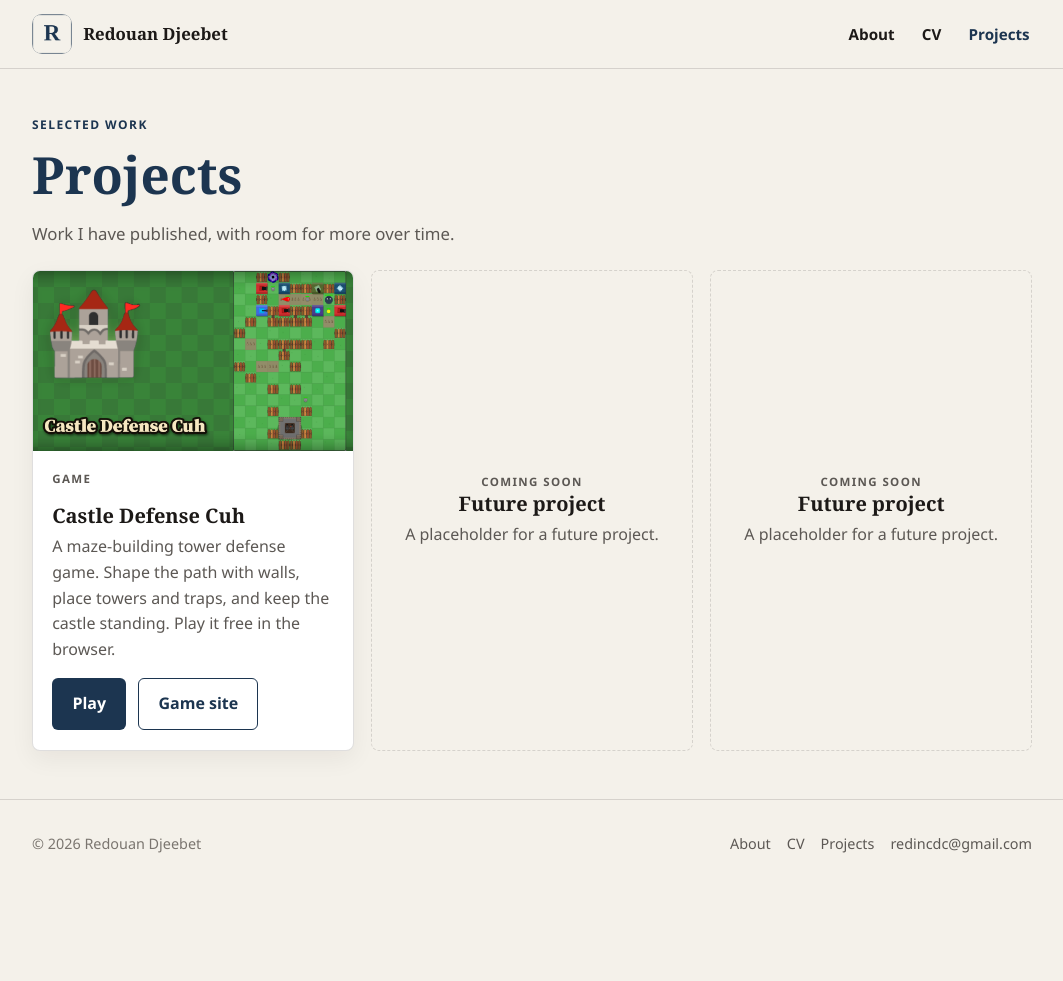
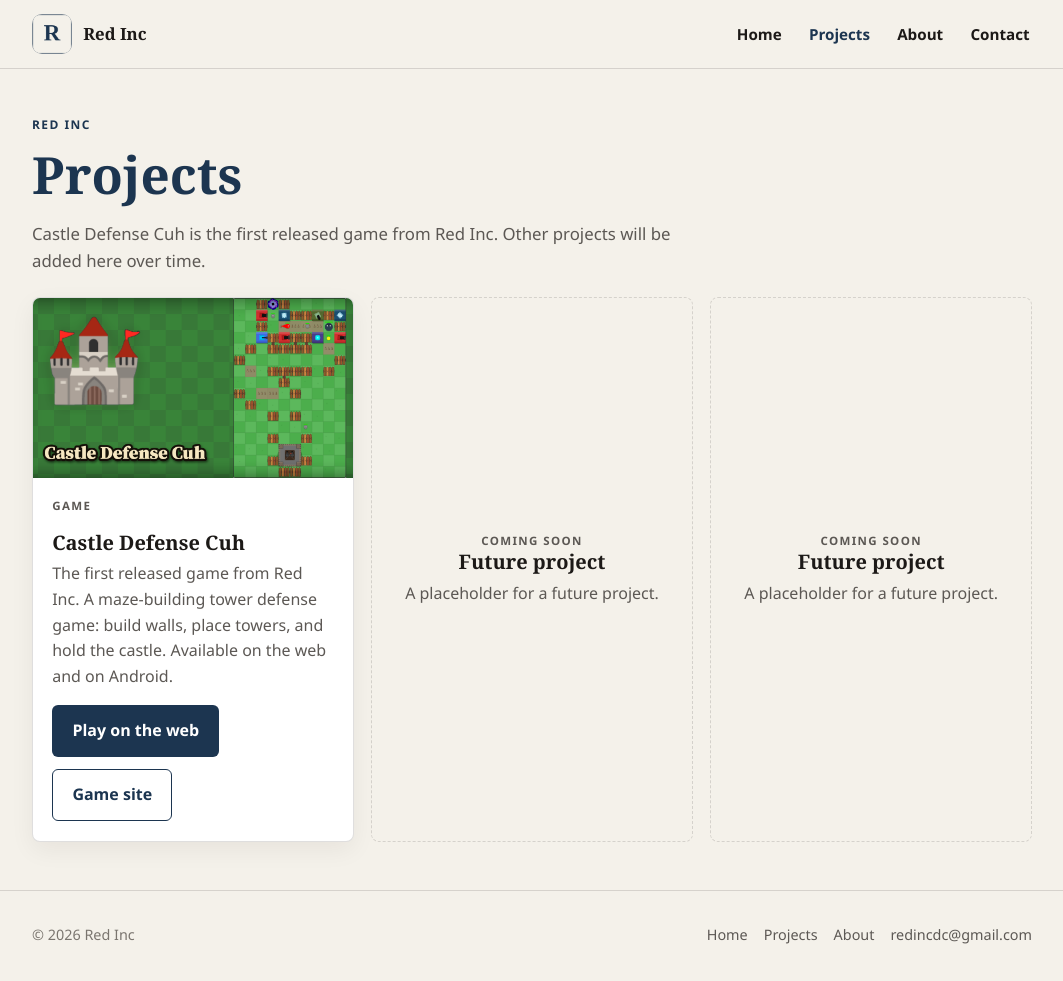
Before and after one commit to redincdc/redincdc.github.io, a plain HTML site: page projects/index.html in a window 1280 px wide. Shown: the whole page, without its empty margins (108-1171 px from the left). Before the commit the page ends 890 px from the top, so only its background shows below. Drawn offline with Linux system fonts and the light colour scheme.

Commit message:
Add files via upload

```diff
--- a/projects/index.html
+++ b/projects/index.html
@@ -3,14 +3,14 @@
 <head>
   <meta charset="utf-8">
   <meta name="viewport" content="width=device-width, initial-scale=1, viewport-fit=cover">
-  <title>Projects — Redouan Djeebet</title>
-  <meta name="description" content="Projects by Redouan Djeebet, including Castle Defense Cuh.">
+  <title>Projects — Red Inc</title>
+  <meta name="description" content="Projects from Red Inc, including Castle Defense Cuh, its first released game.">
   <meta name="theme-color" content="#f4f1ea">
   <link rel="icon" href="/favicon.ico" sizes="any">
   <link rel="icon" type="image/png" sizes="32x32" href="/favicon-32.png">
   <link rel="apple-touch-icon" href="/apple-touch-icon.png">
-  <meta property="og:title" content="Projects — Redouan Djeebet">
-  <meta property="og:description" content="Projects by Redouan Djeebet, including Castle Defense Cuh.">
+  <meta property="og:title" content="Projects — Red Inc">
+  <meta property="og:description" content="Projects from Red Inc, including Castle Defense Cuh, its first released game.">
   <meta property="og:image" content="/assets/og.png">
   <meta property="og:type" content="website">
   <link rel="stylesheet" href="/style.css">
@@ -21,46 +21,44 @@
     <div class="wrap header-inner">
       <a class="brand" href="/">
         <img src="/assets/logo.png" width="40" height="40" alt="">
-        <span class="brand-name">Redouan Djeebet</span>
+        <span class="brand-name">Red Inc</span>
       </a>
-      <input type="checkbox" id="nav-toggle" class="nav-toggle" hidden>
+      <input type="checkbox" id="nav-toggle" class="nav-toggle">
       <label for="nav-toggle" class="nav-toggle-btn" aria-label="Menu">Menu</label>
       <nav class="nav" aria-label="Primary">
-        <a href="/#about">About</a>
-        <a href="/#cv">CV</a>
+        <a href="/">Home</a>
         <a href="/projects/" aria-current="page">Projects</a>
+        <a href="/about/">About</a>
+        <a href="mailto:redincdc@gmail.com">Contact</a>
       </nav>
     </div>
   </header>
 
   <main id="main" class="page-body">
     <div class="wrap">
-      <p class="eyebrow">Selected work</p>
+      <p class="eyebrow">Red Inc</p>
       <h1>Projects</h1>
-      <p class="page-lead">Work I have published, with room for more over time.</p>
-
+      <p class="page-lead">Castle Defense Cuh is the first released game from Red Inc. Other projects will be added here over time.</p>
       <div class="project-grid">
           <article class="project-card">
             <div class="project-media">
-            <img src="/assets/cdc/og-preview.png" alt="Castle Defense Cuh game art: a castle, maze walls, and towers." width="1200" height="630">
+              <img src="/assets/cdc/og-preview.png" alt="Castle Defense Cuh: a castle, maze walls, and towers." width="1200" height="630">
             </div>
             <div class="project-body">
               <p class="project-kicker">Game</p>
               <h3>Castle Defense Cuh</h3>
-            <p>A maze-building tower defense game. Shape the path with walls, place towers and traps, and keep the castle standing. Play it free in the browser.</p>
+              <p>The first released game from Red Inc. A maze-building tower defense game: build walls, place towers, and hold the castle. Available on the web and on Android.</p>
               <div class="cta-row">
-              <a class="btn btn-primary" href="/castledefensecuh/play/">Play</a>
+                <a class="btn btn-primary" href="/castledefensecuh/play/">Play on the web</a>
                 <a class="btn btn-ghost" href="/castledefensecuh/">Game site</a>
               </div>
             </div>
           </article>
-
           <article class="project-card placeholder">
             <p class="project-kicker">Coming soon</p>
             <h3>Future project</h3>
             <p>A placeholder for a future project.</p>
           </article>
-
           <article class="project-card placeholder">
             <p class="project-kicker">Coming soon</p>
             <h3>Future project</h3>
@@ -72,11 +70,11 @@
 
   <footer class="site-footer">
     <div class="wrap footer-inner">
-      <p>© 2026 Redouan Djeebet</p>
+      <p>© 2026 Red Inc</p>
       <div class="footer-links">
-        <a href="/#about">About</a>
-        <a href="/#cv">CV</a>
+        <a href="/">Home</a>
         <a href="/projects/">Projects</a>
+        <a href="/about/">About</a>
         <a href="mailto:redincdc@gmail.com">redincdc@gmail.com</a>
       </div>
     </div>
```
Lines whose indentation alone changed are shown as unchanged.
